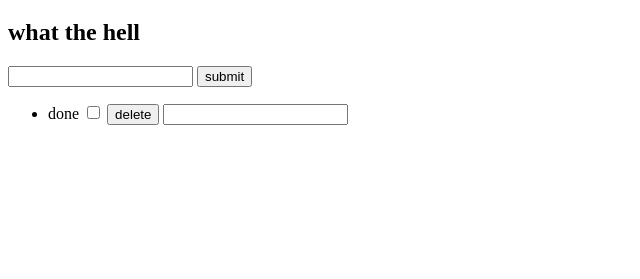
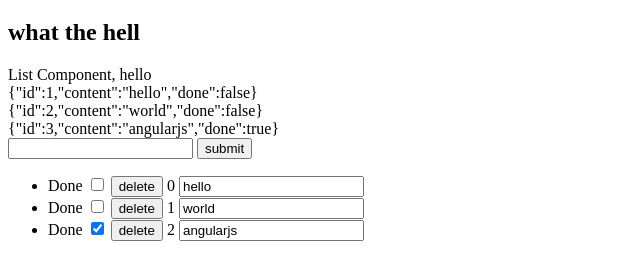
Before and after one commit to breakstorm/angularjs-todo, a plain HTML site: page index.html in a window 1280 px wide. Shown: the part 61-340 px from the top of the page, without its empty margins (0-640 px from the left). Drawn offline with nearby package versions, Linux system fonts and the light colour scheme.

Commit message:
Update ToDo리스트 기능 추가, update, delete, read.

```diff
--- a/app.js
+++ b/app.js
@@ -1,6 +1,52 @@
+// TODO: form-button 태그 사용방법
+// TODO: module에 컨트롤러를 삽입하는 방법.
+
 (function () {
   var app = angular.module('todo', []);
-  app.controller('todoCtrl', function ($scope) {
+
+  app.controller('todoCtrl', function ($window, $scope) {
     $scope.name = 'what the hell';
+    $scope.list = [{
+        'id': 1,
+        'content': 'hello',
+        'done': false
+      },
+      {
+        'id': 2,
+        'content': 'world',
+        'done': false
+      },
+      {
+        'id': 3,
+        'content': 'angularjs',
+        'done': true
+      },
+    ]
+
+    $scope.deleteItem = function (index) {
+      // $scope.list[index].done = !$scope.list[index].done;
+      $scope.list = $scope.list.filter((v, i, a) => {
+        return i !== index;
+      })
+      // $window.console.log($scope.list.filter((v, i, a) => {
+      //   // if (i !== index) return v;
+      //   return i !== index;
+      // }));
+      $window.console.log('delete done');
+    };
+
+    $scope.doneItem = function (index) {
+      $scope.list[index].done = !$scope.list[index].done;
+      $window.console.log('done done');
+    };
+
   });
+
+  app.component('todoList', {
+    template: `List Component, {{$ctrl.list}}`,
+    controller: function () {
+      this.list = 'hello';
+    }
+  });
+
 })();
--- a/index.html
+++ b/index.html
@@ -12,18 +12,22 @@
 <body ng-app="todo" ng-controller="todoCtrl">
   <h1>hello world</h1>
   <h2>{{name}}</h2>
+  <todo-list></todo-list>
+  <!-- <div> {{ list }} </div> -->
+  <div ng-repeat="item in list"> {{ item }} </div>
   <section>
     <form action="">
       <input type="text">
-      <button>submit</button>
+      <input type="button" value="submit">
       <ul>
-        <li>
+        <li ng-repeat="item in list">
           <span>
-            done
-            <input type="checkbox">
+            <label for="">Done</label>
+            <input id="itemDone" type="checkbox" ng-checked="item.done" ng-click="doneItem($index)">
           </span>
-          <button>delete</button>
-          <input type="text">
+          <input type="button" value="delete" ng-click="deleteItem($index)">
+          <label for="">{{$index}}</label>
+          <input type="text" ng-value="item.content" ng-model="item.content">
         </li>
       </ul>
     </form>
```
